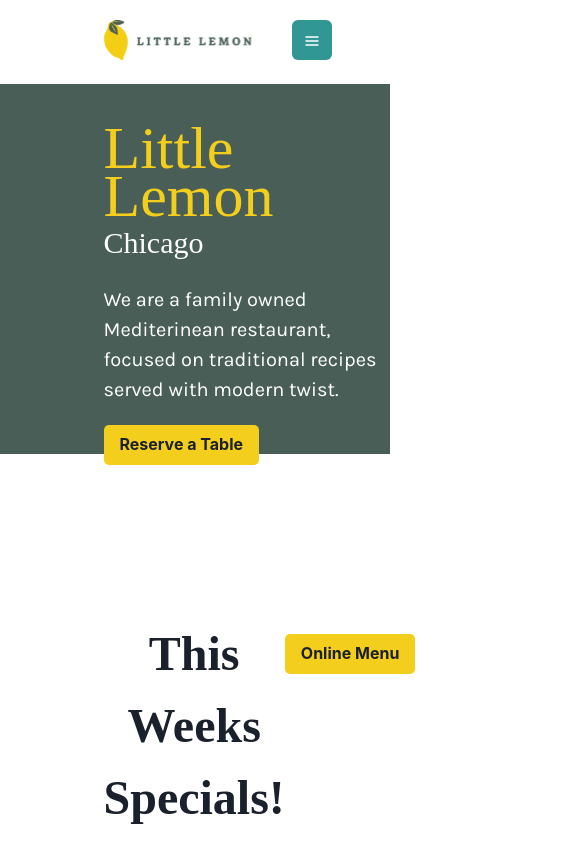
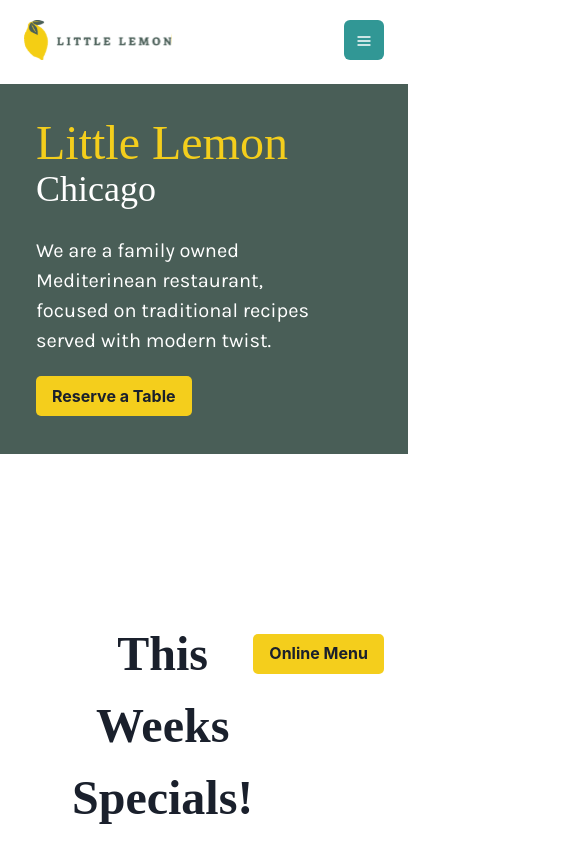
Before and after one commit to MrBigBrainy/CapStone, a React (Create React App) app: page / in a window 390 px wide. Shown: the top 844 px of the page, 580 px wide, since content can reach past the window. Built offline with nearby package versions, Linux system fonts and the light colour scheme; a web font is replaced by a local one.

Commit message:
Update Hero Responsive

```diff
--- a/src/App.js
+++ b/src/App.js
@@ -12,16 +12,39 @@ function App() {
   return (
     <ChakraProvider>
       <div className="App">
-        <Grid templateColumns="repeat(12, 1fr)" gap={6}>
-          <GridItem colStart={4} colEnd={10}>
+        <Grid
+          templateColumns={{
+            sm: "repeat(6, 1fr)",
+            md: "repeat(8, 1fr)",
+            lg: "repeat(12, 1fr)",
+          }}
+          gap={6}
+        >
+          <GridItem
+            colStart={{ base: 2, lg:3, xl: 4 }}
+            colEnd={{ base: 6, md: 8, lg: 10 }}
+          >
             <Header />
           </GridItem>
-          <GridItem colStart={1} colEnd={13} backgroundColor={"#495E57"}>
+          <GridItem
+            colStart={{ base: 1 }}
+            colEnd={{ base: 7, md: 9, lg: 13 }}
+            backgroundColor={"#495E57"}
+          >
             <Hero />
           </GridItem>
-          <GridItem colStart={4} colEnd={10}>
+          <GridItem colStart={4} colEnd={{ base: 6, md: 8, lg: 10 }}>
             <Special />
           </GridItem>
+        </Grid>
+      </div>
+    </ChakraProvider>
+  );
+}
+
+export default App;
+/*
+
           <GridItem colStart={4} colEnd={10}>
             <Testimonial />
           </GridItem>
@@ -31,10 +54,4 @@ function App() {
           <GridItem colStart={1} colEnd={13} backgroundColor={"#495E57"}>
             <Footer />
           </GridItem>
-        </Grid>
-      </div>
-    </ChakraProvider>
-  );
-}
-
-export default App;
+          */
--- a/src/component/Header.jsx
+++ b/src/component/Header.jsx
@@ -16,11 +16,10 @@ export default function Header() {
   const { isOpen, onToggle } = useDisclosure();
 
   return (
-
     <Box as="header">
       <nav>
         <Flex
-            justify={{ base: "space-around", md: "space-between" }}
+          justify={{ base: "space-between", md: "space-between" }}
           gap={10}
           width="full"
           pt={5}
@@ -143,6 +142,5 @@ export default function Header() {
         </Collapse>
       </nav>
     </Box>
-
   );
 }
--- a/src/component/Hero.jsx
+++ b/src/component/Hero.jsx
@@ -13,19 +13,31 @@ import restaurantFood from "../pictures/restauranfood.jpg";
 export default function Hero() {
   return (
     <>
-      <Grid templateColumns="repeat(12, 1fr)" gap={6}>
-        <GridItem colStart={4} colEnd={10}>
+      <Grid
+        templateColumns={{
+          sm: "repeat(6, 1fr)",
+          md: "repeat(8, 1fr)",
+          lg: "repeat(12, 1fr)",
+        }}
+        gap={6}
+      >
+        <GridItem
+          colStart={{ base: 2, md: 1, lg:3, xl: 4 }}
+          colEnd={{ base: 8, md: 8, lg: 11,xl: 11, "2xl": 10 }}
+          ml={{md: "50px"}}
+        >
           <Box bg="#495E57" pt={10} pb={10} height={"370px"} as="section">
             <HStack display={"flex"} justifyContent={"space-between"}>
               <Flex
                 direction={{ base: "column", md: "row" }}
                 justifyContent={"space-between"}
                 width={"100%"}
+                g
               >
                 <Flex flexDirection={"column"} alignItems={"flex-start"}>
                   <Text
                     as="h1"
-                    fontSize={"6xl"}
+                    fontSize={"5xl"}
                     color="#F4CE1C"
                     fontFamily={"Markazi"}
                     lineHeight={"0.8"}
@@ -37,7 +49,7 @@ export default function Hero() {
                     as="h2"
                     fontFamily={"Markazi"}
                     color="white"
-                    fontSize={"3xl"}
+                    fontSize={"4xl"}
                     marginBottom={"5"}
                     textAlign={"left"}
                   >
@@ -68,10 +80,10 @@ export default function Hero() {
                   as="img"
                   src={restaurantFood}
                   alt={"restaurant food"}
-                  width="320px"
-                  height="400px"
+                  width={"320px"}
+                  height={"400px"}
                   rounded={10}
-                  display={{ base: "none", md: "flex" }}
+                  display={{ base: "none", sm: "none", md: "flex" }}
                   justifySelf={"flex-end"}
                 />
               </Flex>
```
Lines whose indentation alone changed are shown as unchanged.
